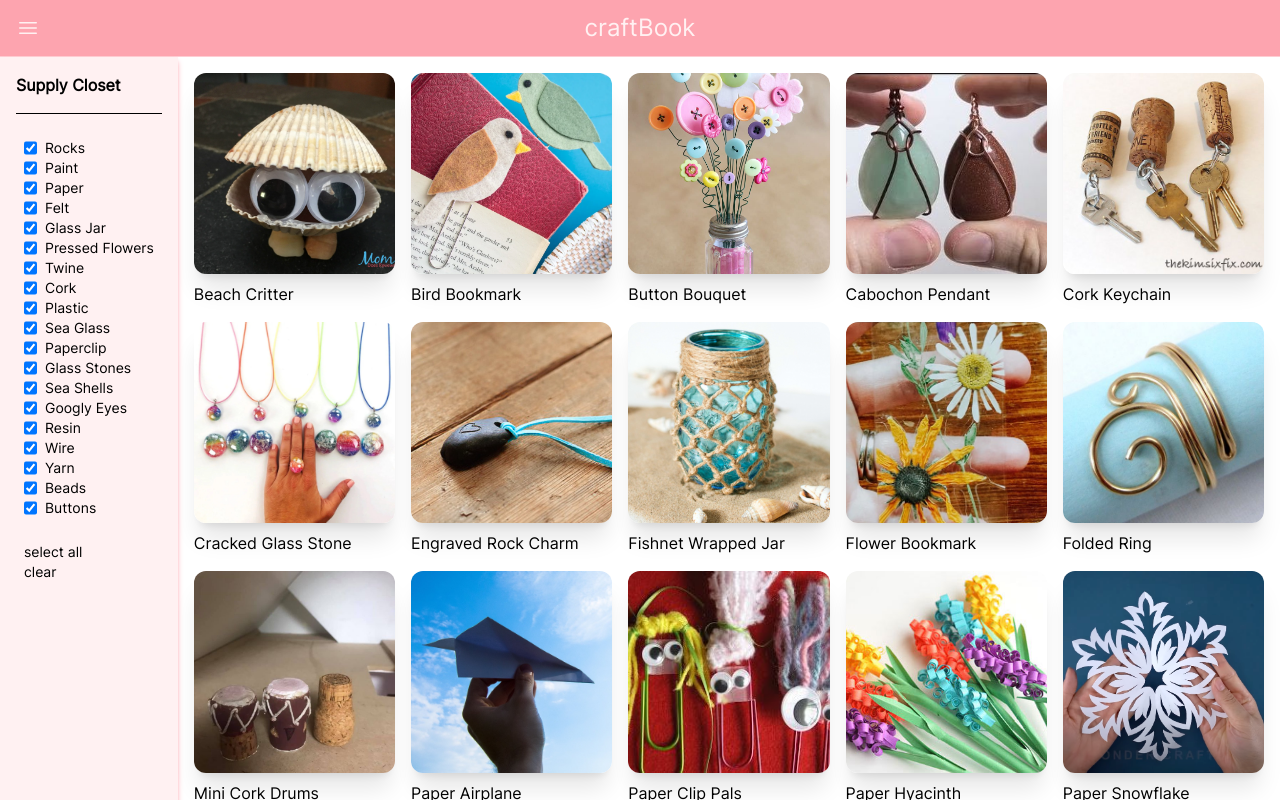
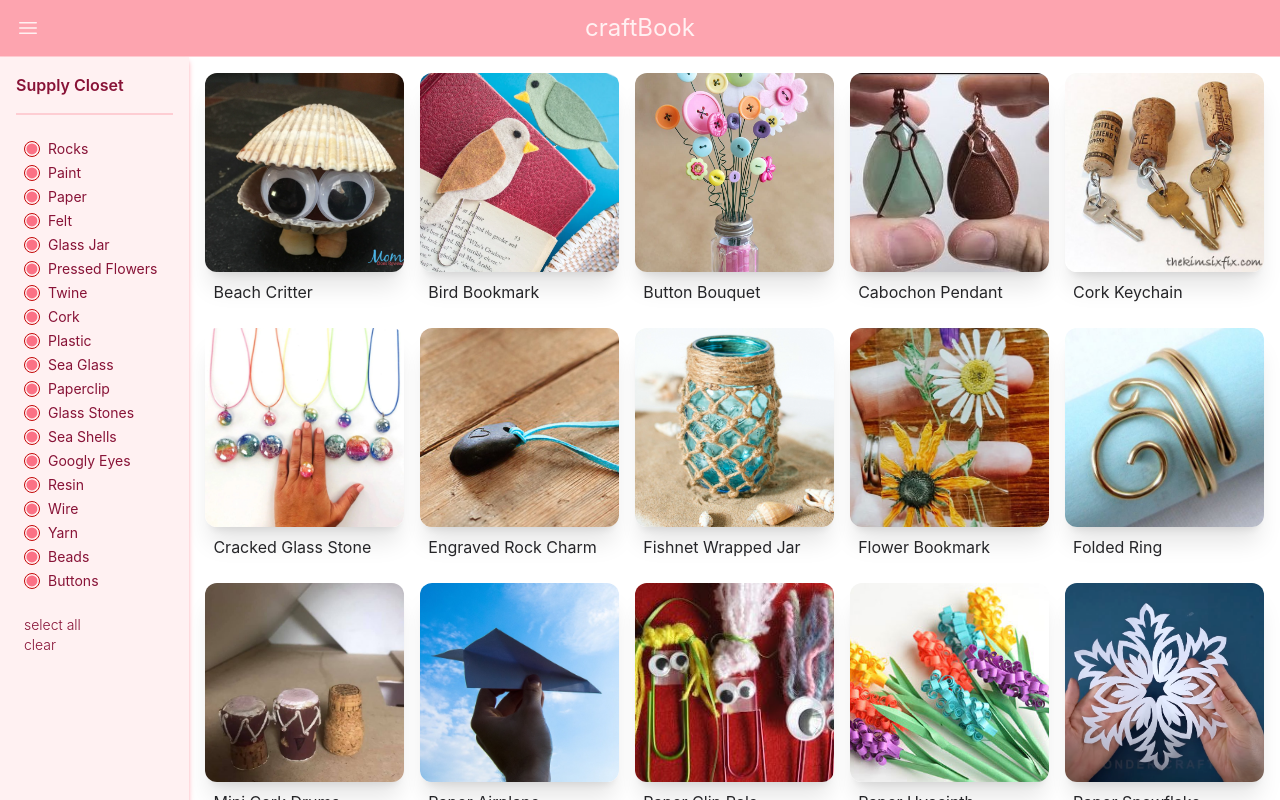
Before and after one commit to lissalad/craftbook, a Next.js app: page / in a window 1280 px wide. Shown: the top 800 px of the page. Built offline with nearby package versions, Linux system fonts and the light colour scheme.

Commit message:
tutorial linked ugly

```diff
--- a/pages/components/Craft.tsx
+++ b/pages/components/Craft.tsx
@@ -6,14 +6,22 @@ export default function Craft({ craft }: { craft: Item }) {
   const image = `/images/${craft.image}`;
 
   return (
-    <div className="flex flex-col flex-nowrap hover:scale-[0.96] transition-all aspect-square">
-      {/* flex grow */}
-      <img
-        className="w-full h-full object-cover rounded-xl shadow-xl hover:shadow-3xl aspect-square"
-        alt={craft.title}
-        src={image}
-      />
-      <p className="capitalize pt-2">{craft.title}</p>
+    <div className="flex flex-col hover:scale-[0.96] transition-all aspect-square items-center justify-center relative group duration-200">
+      <div className="relative w-full h-full overflow-hidden rounded-xl shadow-xl hover:shadow-3xl transition-all duration-200">
+        <img
+          className="w-full h-full object-cover group-hover:blur-sm group-hover:brightness-[50%] transition-all duration-200"
+          alt={craft.title}
+          src={image}
+        />
+      </div>
+      <p className="capitalize p-2 w-full text-left">{craft.title}</p>
+      <a
+        href={craft.link}
+        target="_blank"
+        className="invisible group-hover:visible py-3 px-5 rounded-xl bg-rose-500 text-rose-50 shadow-xl absolute transition-all duration-400 border-4 border-rose-200/60 hover:bg-rose-400"
+      >
+        Try it Out
+      </a>
     </div>
   );
 }
--- a/pages/components/Sidebar.tsx
+++ b/pages/components/Sidebar.tsx
@@ -29,26 +29,29 @@ export default function Sidebar({
       className="flex flex-row gap-2 h-fit capitalize whitespace-nowrap text-sm"
       key={key}
     >
+      <label htmlFor={m} className="flex flex-row items-center">
         <input
           type="checkbox"
+          id={m}
           name={m}
           value={m}
           checked={selectedMaterials.includes(m)}
           onChange={() => handleCheckboxChange(m)}
         />
-      <p>{m}</p>
+        <span className="mx-2">{m}</span>
+      </label>
     </li>
   ));
 
   if (menuOpen) {
     return (
-      <div className="w-full sm:w-fit sm:static fixed bg-rose-50 shadow-rose-300 shadow-md min-h-screen">
+      <div className="w-full sm:w-fit sm:static fixed bg-rose-50 shadow-rose-300 shadow-md min-h-screen text-rose-900">
         <div className="sticky top-0 py-4">
-          <p className="text-md font-semibold border-b border-black pb-4 mb-4 mx-4">
+          <p className="text-md font-semibold border-b-2 border-rose-200 pb-4 mb-4 mx-4">
             Supply Closet
           </p>
           <div className="px-6">
-            <ul className="flex flex-col pt-2 pb-6">{materialsList}</ul>
+            <ul className="flex flex-col pt-2 pb-6 gap-1">{materialsList}</ul>
             <div className="flex flex-col items-start">
               <button className={buttonStyles} onClick={selectAll}>
                 select all
--- a/styles/globals.css
+++ b/styles/globals.css
@@ -5,9 +5,34 @@
 
 html {
   font-family: Inter, system-ui, -apple-system, BlinkMacSystemFont, 'Segoe UI', Roboto, Oxygen, Ubuntu, Cantarell, 'Open Sans', 'Helvetica Neue', sans-serif;
+  @apply text-zinc-800;
 }
 
-@font-face {
-  font-family: "Inter";
-  src: url("/fonts/Inter-Regular.ttf");
+/* Hide the default checkbox appearance */
+input[type="checkbox"] {
+  /* appearance: none; */
+  -webkit-appearance: none;
+  -moz-appearance: none;
+  height: 1rem;
+  width: 1rem;
+  border: 1px solid rgb(195, 5, 5);
+  border-radius: 100%;
+  outline: none;
+  cursor: pointer;
+  position: relative;
 }
+
+/* Add a custom appearance for the checked state */
+input[type="checkbox"]:checked::before {
+  content: "";
+  position: absolute;
+  top: 50%;
+  left: 50%;
+  transform: translate(-50%, -50%);
+  width: 0.7rem;
+  height: 0.7rem;
+  border-radius: 100%;
+  @apply bg-rose-400;
+}
+
+/* Add a custom appearance for the disabled state */
```
Lines whose indentation alone changed are shown as unchanged.
